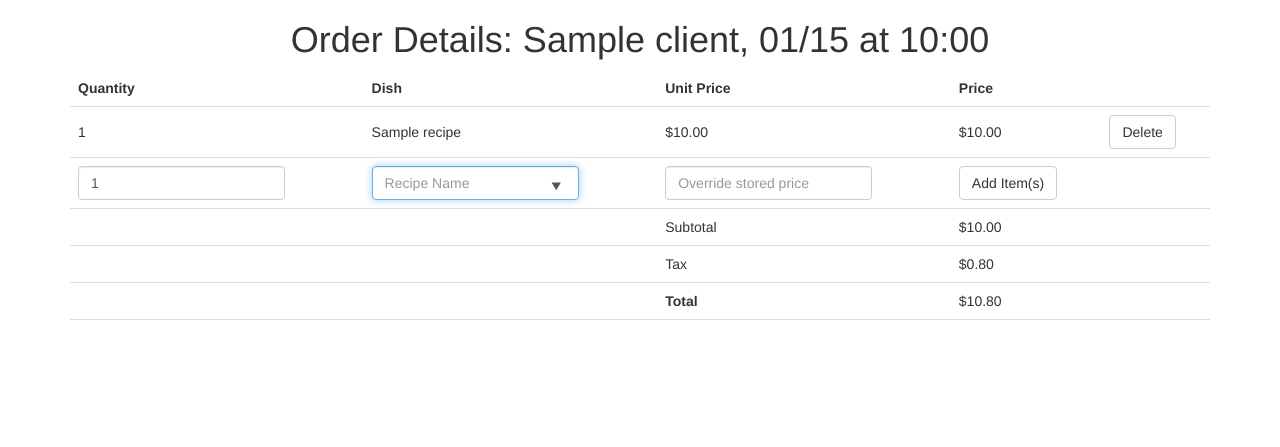
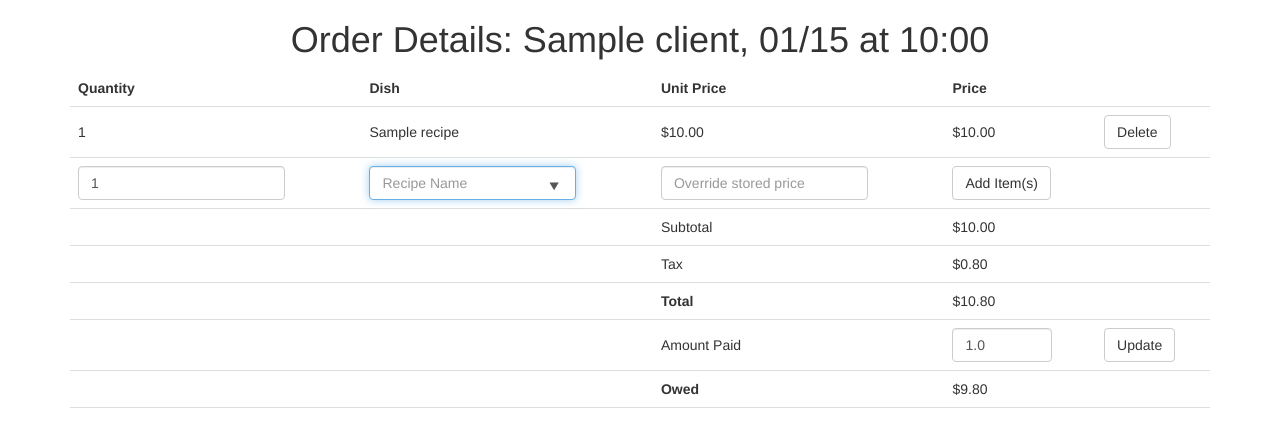
Before and after one commit to MaxHeller0/celinas-kitchen, a Flask app: page /order/1 in a window 1280 px wide. Shown: the part 52-499 px from the top of the page. Run offline with Flask 2, Linux system fonts and the light colour scheme; the visitor is signed in with stand-in values (Sample User, id 1); tables that the repository leaves empty hold one stand-in row (values such as "Sample post"); some libraries are stand-ins or nearby versions.

Commit message:
Amount paid/owed added

```diff
--- a/application.py
+++ b/application.py
@@ -189,11 +189,15 @@ def order(order_id=None):
         if to_delete:
             OrderItem.query.get(to_delete).delete()
         else:
+            paid = request.form.get("paid")
+            if paid:
+                order.update_paid(paid)
+
             dish_name = request.form.get("name")
             dish = Recipe.query.filter_by(name=dish_name).first()
-            quantity = request.form.get("quantity")
-            price = request.form.get("price")
             if dish:
+                quantity = request.form.get("quantity")
+                price = request.form.get("price")
                 if not price:
                     price = dish.price
                 order_item = OrderItem(order_id, quantity, dish.id, price)
@@ -231,12 +235,7 @@ def view_orders():
     if destination == "view_orders.html":
         formatted_orders = []
         for order in orders:
-            client_name = BaseClient.query.get(order.client_id).name
-            total = usd(order.total_with_tax())
-            date = format_date_time(order.date)
-            order_id = order.id
-            formatted_orders.append({"date": date, "id": order_id,
-                                     "name": client_name, "total": total})
+            formatted_orders.append(order.details())
     elif destination == "view_orders_dishes.html":
         formatted_orders = {'orders': [], 'total': orders['total']}
         for order in orders['orders']:
--- a/orders.py
+++ b/orders.py
@@ -39,6 +39,7 @@ class Order(db.Model):
     id = db.Column(db.Integer, primary_key=True, autoincrement=True)
     client_id = db.Column(db.Integer, nullable=False)
     date = db.Column(db.DateTime(timezone=True))
+    paid = db.Column(db.Float, default=0)
 
     def __init__(self, name):
         self.client_id = BaseClient.query.filter_by(name=name).first().id
@@ -61,33 +62,33 @@ class Order(db.Model):
             total += item.count
         return total
 
-    def details(self):
+    def details(self, tax=.08):
         items = OrderItem.query.filter_by(order_id=self.id).all()
         t = {}
+        t['id'] = self.id
+        t['name'] = BaseClient.query.get(self.client_id).name
+        t['date'] = format_date_time(self.date)
+        t['subtotal'] = 0
+        t['items'] = []
+
         if len(items) == 0:
             t['description'] = "Add the first item below"
         else:
             t['description'] = "Order Details: {}, {}".format(BaseClient.query.get(
                 self.client_id).name, format_date_time(self.date))
-            t['name'] = BaseClient.query.get(self.client_id).name
-            t['date'] = format_date_time(self.date)
-            total = 0
-            t['items'] = []
             for item in items:
                 t['items'].append(item.details())
-                total += item.count * item.price
-            t['total'] = total
+                t['subtotal'] += item.count * item.price
+
+        t['tax'] = t['subtotal'] * tax
+        t['total'] = t['subtotal'] + t['tax']
+        t['paid'] = self.paid
+        t['owed'] = t['total'] - t['paid']
         return t
 
-    def total(self):
-        orders = OrderItem.query.filter_by(order_id=self.id).all()
-        total = 0
-        for row in orders:
-            total += row.count * row.price
-        return total
-
-    def total_with_tax(self):
-        return self.total() * 1.08
+    def update_paid(self, paid):
+        self.paid = paid
+        db.session.commit()
 
 
 def filter_orders(request):
--- a/templates/order.html
+++ b/templates/order.html
@@ -32,7 +32,7 @@
       {% endfor %}
       <tr>
         <form action="{{url_for('order', order_id=id)}}" method="POST">
-          <td><input class="form-control" type="number" min="1" name="quantity" value="1"></td>
+          <td><input class="form-control" type="number" min="1" name="quantity" value="1" required="required"></td>
           <td>
             <input class="form-control" list="recipes" name="name" placeholder="Recipe Name" autofocus="True">
             <datalist name="recipes" id="recipes">
@@ -52,21 +52,37 @@
         <td></td>
         <td></td>
         <td>Subtotal</td>
-        <td>{{order['total']|usd}}</td>
+        <td>{{order['subtotal']|usd}}</td>
         <td></td>
       </tr>
       <tr>
         <td></td>
         <td></td>
         <td>Tax</td>
-        <td>{{(order['total'] * 0.08)|usd}}</td>
+        <td>{{order['tax']|usd}}</td>
         <td></td>
       </tr>
       <tr>
         <td></td>
         <td></td>
         <th scope="row">Total</th>
-        <td>{{(order['total'] * 1.08)|usd}}</td>
+        <td>{{order['total']|usd}}</td>
+        <td></td>
+      </tr>
+      <tr>
+        <form action="{{url_for('order', order_id=id)}}" method="POST">
+          <td></td>
+          <td></td>
+          <td>Amount Paid</td>
+          <td><input class="form-control" type="number" step=".01" min="0" max="{{order['total']}}" name="paid"  value="{{order['paid']}}" placeholder="Amount Paid" required="required"></td>
+          <td><button class="btn btn-default" type="submit">Update</button></td>
+        </form>
+      </tr>
+      <tr>
+        <td></td>
+        <td></td>
+        <th scope="row">Owed</th>
+        <td>{{order['owed']|usd}}</td>
         <td></td>
       </tr>
     </tbody>
--- a/templates/view_orders.html
+++ b/templates/view_orders.html
@@ -55,6 +55,7 @@
         <th scope="col">Date</th>
         <th scope="col">Client</th>
         <th scope="col">Total</th>
+        <th scope="col">Owed</th>
         <th scope="col"></th>
         <th scope="col"></th>
       </tr>
@@ -64,7 +65,8 @@
         <tr>
           <td>{{order['date']}}</td>
           <td>{{order['name']}}</td>
-          <td>{{order['total']}}</td>
+          <td>{{order['total']|usd}}</td>
+          <td>{{order['owed']|usd}}</td>
           <form action="{{url_for('order', order_id=order['id'])}}">
             <td>
               <button class="btn btn-default btn-sm" type="submit">View</button>
```
Also changed, not shown: templates/view_orders_dishes.html (+4 -4 lines).
